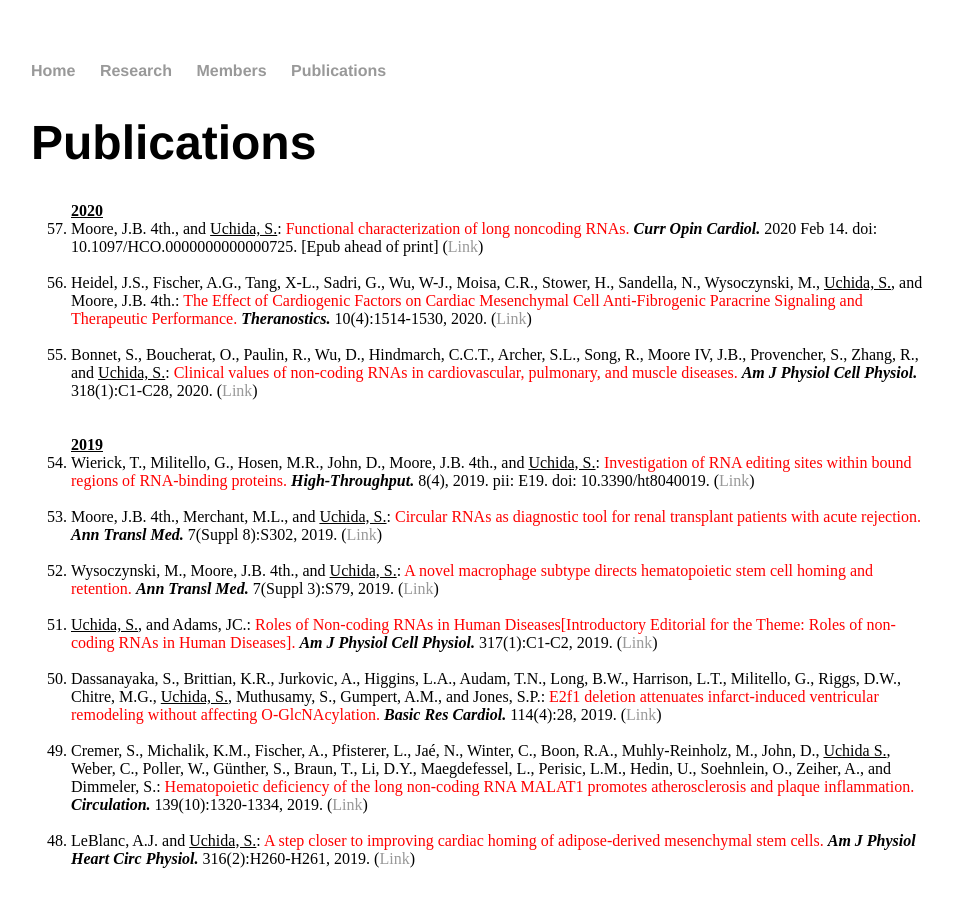
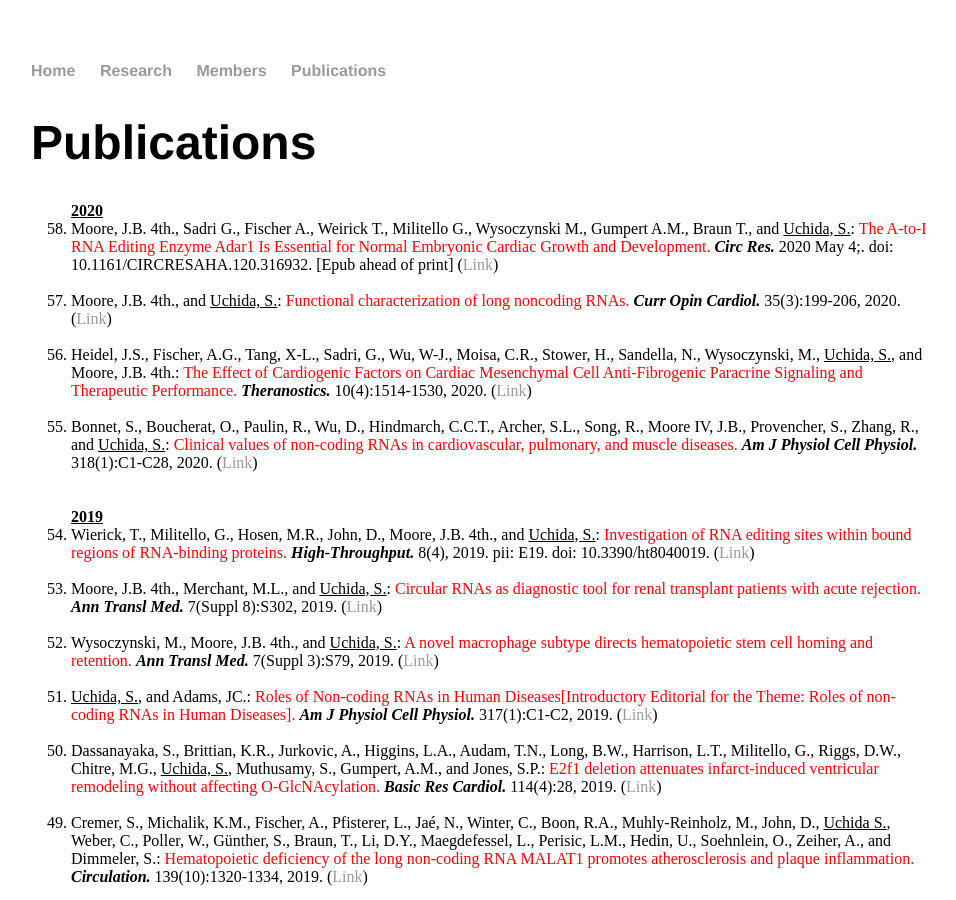
Before and after one commit to heartlncrna/heartlncrna.github.io, a Jekyll site: the page publications/pub_list.html, which Jekyll copies as it is, in a window 1280 px wide and 900 px high. Shown: the whole window, without its empty margins (161-1117 px from the left). Built offline with Jekyll 4.4.1, drawn with Linux system fonts in a browser that asks for light colours.

Commit message:
Update pub_list.html

```diff
--- a/publications/pub_list.html
+++ b/publications/pub_list.html
@@ -28,7 +28,10 @@
 			<ol reversed="reversed">
 
 			<strong><u> 2020 </u></strong>
-				<li>Moore, J.B. 4th., and <u>Uchida, S.</u>: <font color="red">Functional characterization of long noncoding RNAs.</font> <b><i>Curr Opin Cardiol. </i></b> 2020 Feb 14. doi: 10.1097/HCO.0000000000000725. [Epub ahead of print] (<a href="https://journals.lww.com/co-cardiology/Abstract/publishahead/Functional_characterization_of_long_noncoding_RNAs.99023.aspx">Link</span></a>)</li>
+				<li>Moore, J.B. 4th., Sadri G., Fischer A., Weirick T., Militello G., Wysoczynski M., Gumpert A.M., Braun T., and <u>Uchida, S.</u>: <font color="red">The A-to-I RNA Editing Enzyme Adar1 Is Essential for Normal Embryonic Cardiac Growth and Development.</font> <b><i>Circ Res. </i></b> 2020 May 4;. doi: 10.1161/CIRCRESAHA.120.316932. [Epub ahead of print] (<a href="https://www.ahajournals.org/doi/10.1161/CIRCRESAHA.120.316932">Link</span></a>)</li>
+			<br>
+
+				<li>Moore, J.B. 4th., and <u>Uchida, S.</u>: <font color="red">Functional characterization of long noncoding RNAs.</font> <b><i>Curr Opin Cardiol. </i></b> 35(3):199-206, 2020. (<a href="https://journals.lww.com/co-cardiology/Abstract/publishahead/Functional_characterization_of_long_noncoding_RNAs.99023.aspx">Link</span></a>)</li>
 			<br>
 
 				<li>Heidel, J.S., Fischer, A.G., Tang, X-L., Sadri, G., Wu, W-J., Moisa, C.R., Stower, H., Sandella, N., Wysoczynski, M., <u>Uchida, S.</u>, and Moore, J.B. 4th.: <font color="red">The Effect of Cardiogenic Factors on Cardiac Mesenchymal Cell Anti-Fibrogenic Paracrine Signaling and Therapeutic Performance.</font> <b><i>Theranostics. </i></b> 10(4):1514-1530, 2020. (<a href="https://www.thno.org/v10p1514.htm">Link</span></a>)</li>
```
